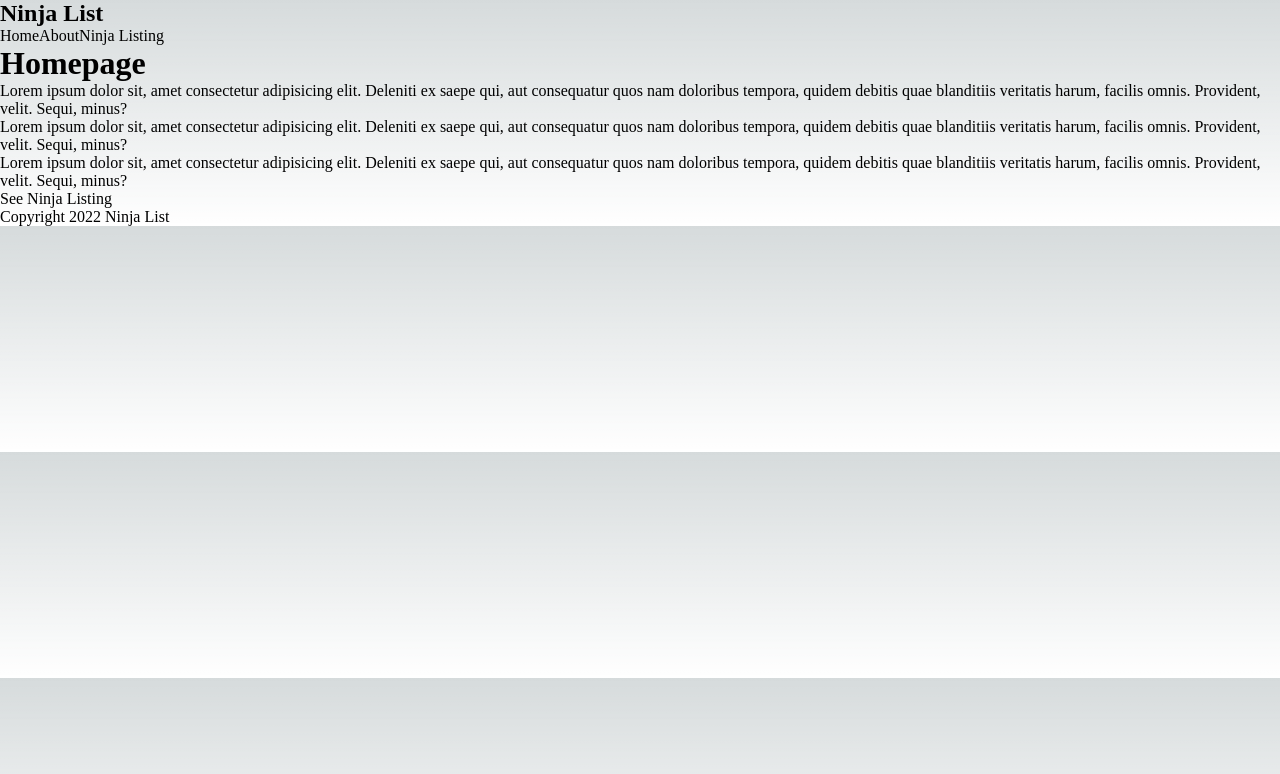
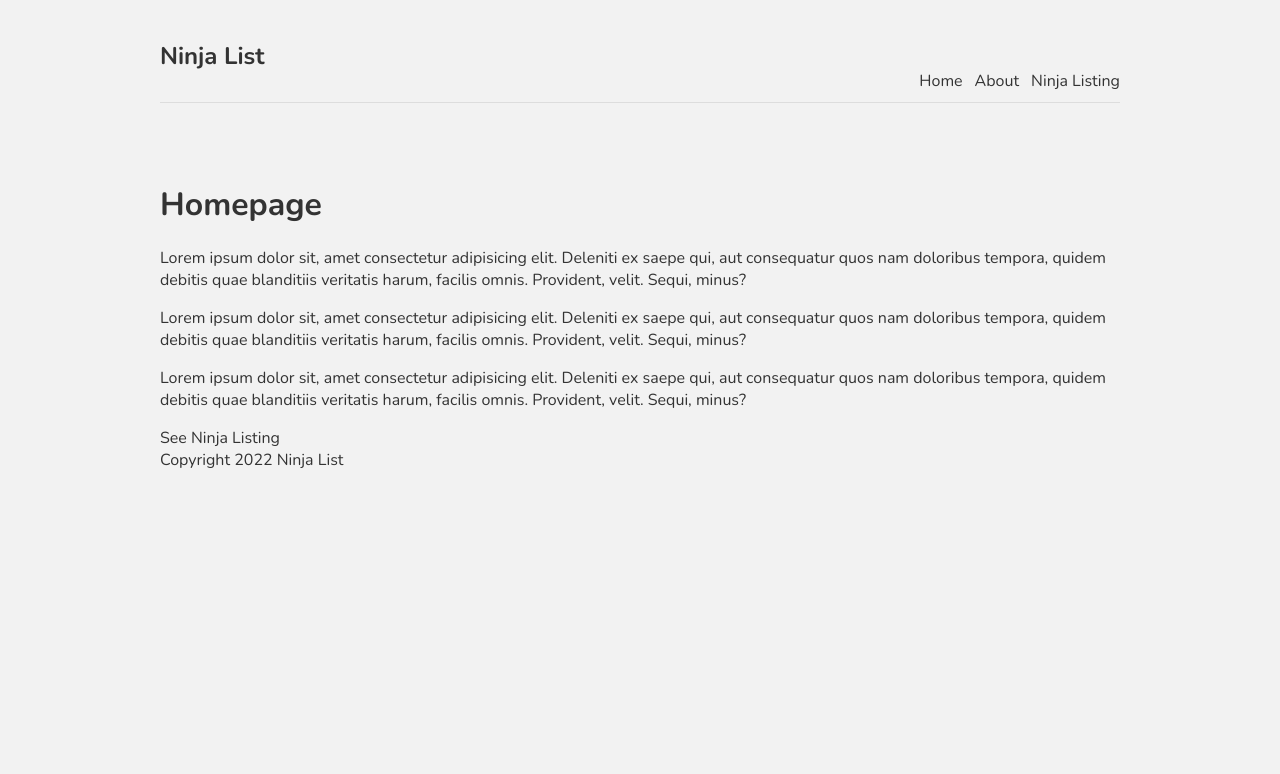
Before and after one commit to capmahin/Nextjs-Tutorials, a Next.js app: page / in a window 1280 px wide. Shown: the top 774 px of the page. Built offline with nearby package versions, Linux system fonts and the light colour scheme.

Commit message:
add globals css

```diff
--- a/styles/globals.css
+++ b/styles/globals.css
@@ -1,107 +1,37 @@
-:root {
-  --max-width: 1100px;
-  --border-radius: 12px;
-  --font-mono: ui-monospace, Menlo, Monaco, 'Cascadia Mono', 'Segoe UI Mono',
-    'Roboto Mono', 'Oxygen Mono', 'Ubuntu Monospace', 'Source Code Pro',
-    'Fira Mono', 'Droid Sans Mono', 'Courier New', monospace;
-
-  --foreground-rgb: 0, 0, 0;
-  --background-start-rgb: 214, 219, 220;
-  --background-end-rgb: 255, 255, 255;
-
-  --primary-glow: conic-gradient(
-    from 180deg at 50% 50%,
-    #16abff33 0deg,
-    #0885ff33 55deg,
-    #54d6ff33 120deg,
-    #0071ff33 160deg,
-    transparent 360deg
-  );
-  --secondary-glow: radial-gradient(
-    rgba(255, 255, 255, 1),
-    rgba(255, 255, 255, 0)
-  );
-
-  --tile-start-rgb: 239, 245, 249;
-  --tile-end-rgb: 228, 232, 233;
-  --tile-border: conic-gradient(
-    #00000080,
-    #00000040,
-    #00000030,
-    #00000020,
-    #00000010,
-    #00000010,
-    #00000080
-  );
-
-  --callout-rgb: 238, 240, 241;
-  --callout-border-rgb: 172, 175, 176;
-  --card-rgb: 180, 185, 188;
-  --card-border-rgb: 131, 134, 135;
-}
-
-@media (prefers-color-scheme: dark) {
-  :root {
-    --foreground-rgb: 255, 255, 255;
-    --background-start-rgb: 0, 0, 0;
-    --background-end-rgb: 0, 0, 0;
-
-    --primary-glow: radial-gradient(rgba(1, 65, 255, 0.4), rgba(1, 65, 255, 0));
-    --secondary-glow: linear-gradient(
-      to bottom right,
-      rgba(1, 65, 255, 0),
-      rgba(1, 65, 255, 0),
-      rgba(1, 65, 255, 0.3)
-    );
-
-    --tile-start-rgb: 2, 13, 46;
-    --tile-end-rgb: 2, 5, 19;
-    --tile-border: conic-gradient(
-      #ffffff80,
-      #ffffff40,
-      #ffffff30,
-      #ffffff20,
-      #ffffff10,
-      #ffffff10,
-      #ffffff80
-    );
-
-    --callout-rgb: 20, 20, 20;
-    --callout-border-rgb: 108, 108, 108;
-    --card-rgb: 100, 100, 100;
-    --card-border-rgb: 200, 200, 200;
-  }
-}
-
-* {
-  box-sizing: border-box;
-  padding: 0;
-  margin: 0;
-}
-
-html,
-body {
-  max-width: 100vw;
-  overflow-x: hidden;
-}
+@import url('https://fonts.googleapis.com/css2?family=Nunito:wght@300;400;600;700&display=swap');
 
 body {
-  color: rbg(--foreground-rgb);
-  background: linear-gradient(
-      to bottom,
-      transparent,
-      rgb(var(--background-end-rgb))
-    )
-    rgb(var(--background-start-rgb));
+  background: #f2f2f2;
+  color: #333;
+  font-family: "Nunito";
 }
-
 a {
-  color: inherit;
+  color: #333;
   text-decoration: none;
 }
-
-@media (prefers-color-scheme: dark) {
-  html {
-    color-scheme: dark;
-  }
+.content {
+  max-width: 960px;
+  margin: 0 auto;
 }
+nav {
+  margin: 10px auto 80px;
+  padding: 10px 0;
+  display: flex;
+  justify-content: flex-end;
+  align-items: flex-end;
+  border-bottom: 1px solid #ddd;
+}
+nav a {
+  margin-left: 12px;
+}
+nav .logo {
+  margin-right: auto;
+}
+footer {
+  display: block;
+  text-align: center;
+  padding: 30px 0;
+  margin-top: 60px;
+  color: #777;
+  border-top: 1px solid #eaeaea;
+}
```
